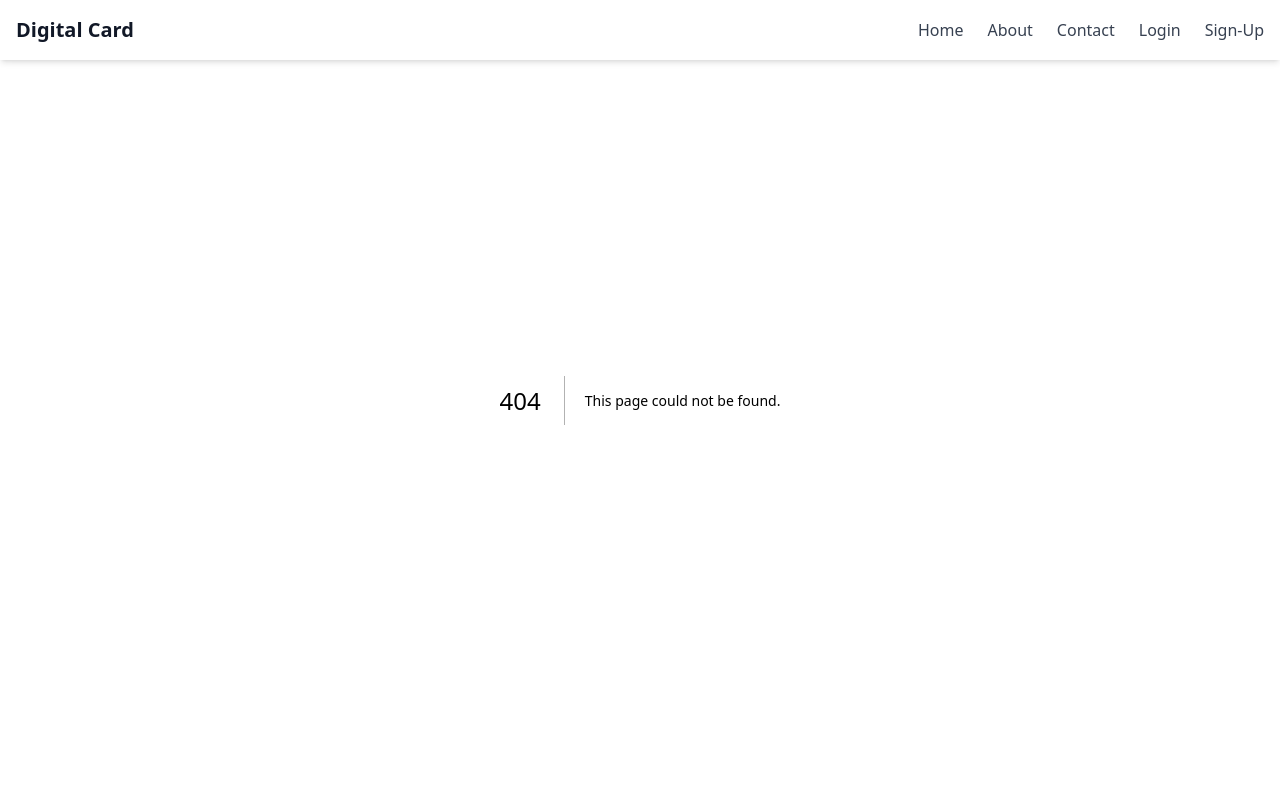
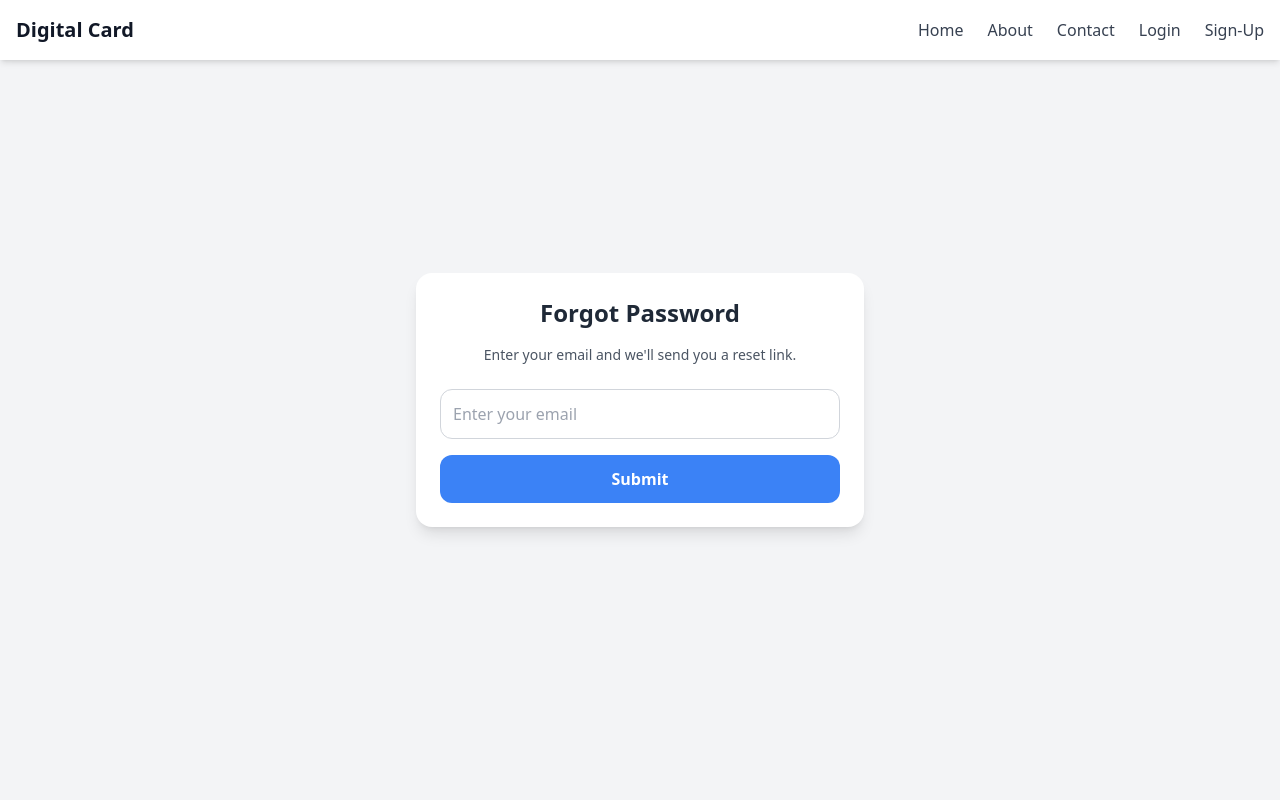
Before and after one commit to Crystal-technology/Visiting-card-front-end, a Next.js app: page /forget-password in a window 1280 px wide. Before the commit this address had no page. Shown: the top 800 px of the page. Built offline with nearby package versions, Linux system fonts and the light colour scheme.

Commit message:
forget password and reset password

```diff
--- /dev/null
+++ b/src/app/forget-password/page.jsx
@@ -0,0 +1,51 @@
+"use client";
+import { useState } from "react";
+
+const ForgetPassword = () => {
+  const [email, setEmail] = useState("");
+  const [message, setMessage] = useState("");
+
+  const handleSubmit = async (e) => {
+    e.preventDefault();
+    const res = await fetch("", {
+      method: "POST",
+      headers: { "Content-Type": "application/json" },
+      body: JSON.stringify({ email }),
+    });
+    const data = await res.json();
+    setMessage(data.message);
+  };
+
+  return (
+    <div className="min-h-screen flex items-center justify-center bg-gray-100 px-4">
+      <div className="bg-white p-6 rounded-2xl shadow-lg w-full max-w-md">
+        <h2 className="text-2xl font-semibold text-gray-800 text-center mb-4">
+          Forgot Password
+        </h2>
+        <p className="text-gray-600 text-sm text-center mb-6">
+          Enter your email and we'll send you a reset link.
+        </p>
+        <form onSubmit={handleSubmit} className="space-y-4">
+          <input
+            type="email"
+            placeholder="Enter your email"
+            value={email}
+            onChange={(e) => setEmail(e.target.value)}
+            className="w-full p-3 border border-gray-300 rounded-xl focus:outline-none focus:ring-2 focus:ring-blue-400"
+          />
+          <button
+            type="submit"
+            className="w-full p-3 bg-blue-500 text-white rounded-xl font-semibold hover:bg-blue-600 transition duration-200"
+          >
+            Submit
+          </button>
+        </form>
+        {message && (
+          <p className="mt-4 text-center text-green-600 font-medium">{message}</p>
+        )}
+      </div>
+    </div>
+  );
+};
+
+export default ForgetPassword;
--- a/src/app/login/page.jsx
+++ b/src/app/login/page.jsx
@@ -95,7 +95,7 @@ const LoginPage = () => {
               {/* <input id="remember" type="checkbox" className="h-4 w-4 text-blue-600 border-gray-300 rounded" />
               <label htmlFor="remember" className="ml-2 block text-sm text-gray-700">Remember me</label> */}
             </div>
-            <a href="#" className="text-sm text-blue-600 hover:text-blue-500">Forgot password?</a>
+            <a href="/forget-password" className="text-sm text-blue-600 hover:text-blue-500">Forgot password?</a>
           </div>
 
           <button
--- /dev/null
+++ b/src/app/reset-password/page.jsx
@@ -0,0 +1,66 @@
+"use client";
+import { useRouter, useSearchParams } from "next/navigation";
+import { useState } from "react";
+
+const ResetPassword = () => {
+    const [password, setPassword] = useState("");
+    const [message, setMessage] = useState("");
+    const searchParams = useSearchParams();
+    const router = useRouter();
+
+    // Get the token from the URL
+    const token = searchParams.get("token");
+
+    const handleSubmit = async (e) => {
+        e.preventDefault();
+        if (!token) {
+            setMessage("Invalid or missing token.");
+            return;
+        }
+
+        const res = await fetch("/api/auth/reset-password", {
+            method: "POST",
+            headers: { "Content-Type": "application/json" },
+            body: JSON.stringify({ token, password }),
+        });
+        const data = await res.json();
+        setMessage(data.message);
+
+        // Redirect user after successful reset
+        if (res.ok) {
+            setTimeout(() => {
+                router.push("/login");
+            }, 3000);
+        }
+    };
+
+    return (
+        <div className="min-h-screen flex items-center justify-center bg-gray-100 px-4">
+            <div className="bg-white p-6 rounded-2xl shadow-lg w-full max-w-md">
+                <h2 className="text-2xl font-semibold text-gray-800 text-center mb-4">
+                    Reset Password
+                </h2>
+                <form onSubmit={handleSubmit} className="space-y-4">
+                    <input
+                        type="password"
+                        placeholder="New Password"
+                        value={password}
+                        onChange={(e) => setPassword(e.target.value)}
+                        className="w-full p-3 border border-gray-300 rounded-xl focus:outline-none focus:ring-2 focus:ring-blue-400"
+                    />
+                    <button
+                        type="submit"
+                        className="w-full p-2 bg-blue-500 text-white rounded-xl font-semibold hover:bg-blue-600 transition duration-200"
+                    >
+                        Reset Password
+                    </button>
+                </form>
+                {message && (
+                    <p className="mt-4 text-center text-red-600 font-medium">{message}</p>
+                )}
+            </div>
+        </div>
+    );
+};
+
+export default ResetPassword;
```
